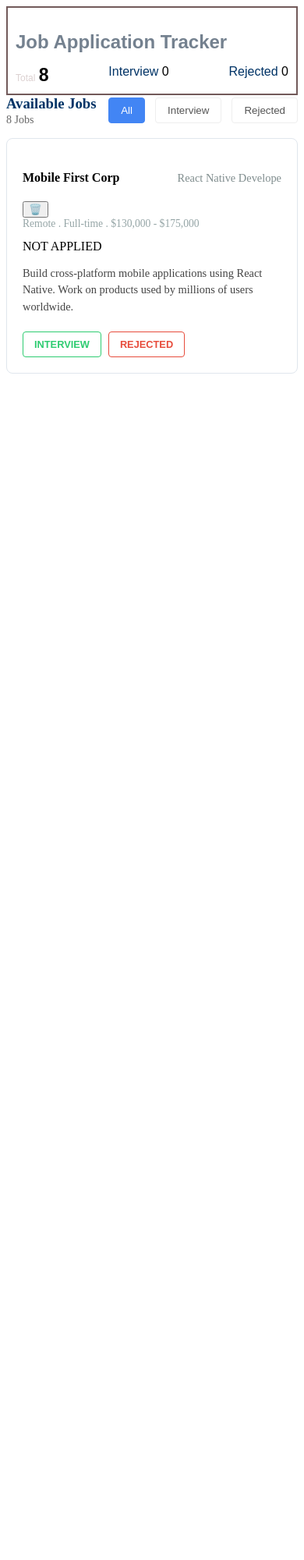
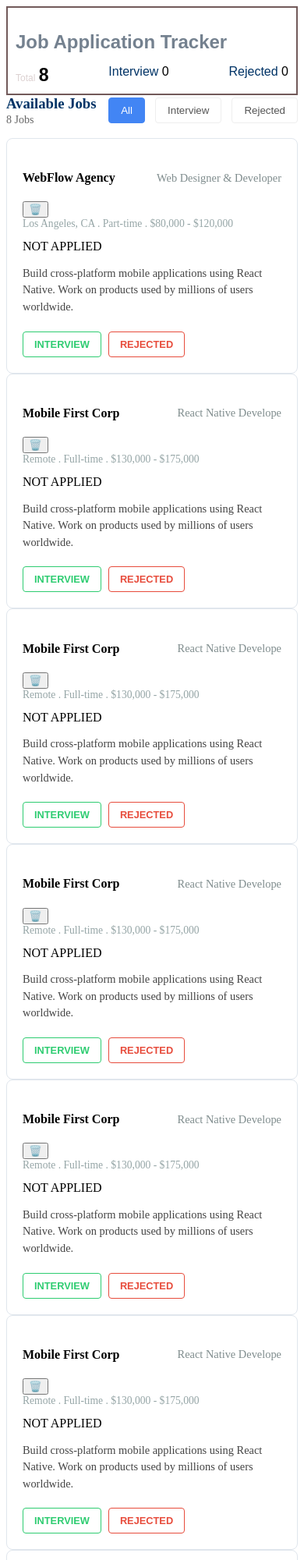
Before and after one commit to grabir2k27/Job-tracker, a plain HTML site: page index.html in a window 390 px wide. Shown: the top 2000 px of the page at 78% size. Before the commit the page ends 844 px from the top, so only its background shows below. Drawn offline with Linux system fonts and the light colour scheme.

Commit message:
all job card code

```diff
--- a/index.html
+++ b/index.html
@@ -39,7 +39,154 @@
         </div>
     </div>
 
+    <div class="all-card">
+    <div class="job-card">
+        <div class="card-header">
+        <h4>WebFlow Agency</h4>
+        <p class="job-title">Web Designer & Developer</p>
+    </div>
+    <button class="delete-btn" aria-label ="delete">🗑️
 
+</button>
+
+        <div class="job-meta">
+            <span>Los Angeles, CA</span> . <span>Part-time</span> . <span>$80,000 - $120,000</span>
+        </div>
+        <div class="statrus-badge not-applied">NOT APPLIED</div>
+        <p class="description">Build cross-platform mobile applications using React Native. Work on products used by millions of users worldwide.
+        </p>
+
+        <div class="card-actions">
+            <button class="action-btn interview">INTERVIEW</button>
+            <button class="action-btn rejected">REJECTED</button>
+        </div>
+        </div>
+    <div class="job-card">
+        <div class="card-header">
+        <h4>Mobile First Corp</h4>
+        <p class="job-title">React Native Develope</p>
+    </div>
+    <button class="delete-btn" aria-label ="delete">🗑️
+
+</button>
+
+        <div class="job-meta">
+            <span>Remote</span> . <span>Full-time</span> . <span>$130,000 - $175,000</span>
+        </div>
+        <div class="statrus-badge not-applied">NOT APPLIED</div>
+        <p class="description">Build cross-platform mobile applications using React Native. Work on products used by millions of users worldwide.
+        </p>
+
+        <div class="card-actions">
+            <button class="action-btn interview">INTERVIEW</button>
+            <button class="action-btn rejected">REJECTED</button>
+        </div>
+        </div>
+    <div class="job-card">
+        <div class="card-header">
+        <h4>Mobile First Corp</h4>
+        <p class="job-title">React Native Develope</p>
+    </div>
+    <button class="delete-btn" aria-label ="delete">🗑️
+
+</button>
+
+        <div class="job-meta">
+            <span>Remote</span> . <span>Full-time</span> . <span>$130,000 - $175,000</span>
+        </div>
+        <div class="statrus-badge not-applied">NOT APPLIED</div>
+        <p class="description">Build cross-platform mobile applications using React Native. Work on products used by millions of users worldwide.
+        </p>
+
+        <div class="card-actions">
+            <button class="action-btn interview">INTERVIEW</button>
+            <button class="action-btn rejected">REJECTED</button>
+        </div>
+        </div>
+    <div class="job-card">
+        <div class="card-header">
+        <h4>Mobile First Corp</h4>
+        <p class="job-title">React Native Develope</p>
+    </div>
+    <button class="delete-btn" aria-label ="delete">🗑️
+
+</button>
+
+        <div class="job-meta">
+            <span>Remote</span> . <span>Full-time</span> . <span>$130,000 - $175,000</span>
+        </div>
+        <div class="statrus-badge not-applied">NOT APPLIED</div>
+        <p class="description">Build cross-platform mobile applications using React Native. Work on products used by millions of users worldwide.
+        </p>
+
+        <div class="card-actions">
+            <button class="action-btn interview">INTERVIEW</button>
+            <button class="action-btn rejected">REJECTED</button>
+        </div>
+        </div>
+    <div class="job-card">
+        <div class="card-header">
+        <h4>Mobile First Corp</h4>
+        <p class="job-title">React Native Develope</p>
+    </div>
+    <button class="delete-btn" aria-label ="delete">🗑️
+
+</button>
+
+        <div class="job-meta">
+            <span>Remote</span> . <span>Full-time</span> . <span>$130,000 - $175,000</span>
+        </div>
+        <div class="statrus-badge not-applied">NOT APPLIED</div>
+        <p class="description">Build cross-platform mobile applications using React Native. Work on products used by millions of users worldwide.
+        </p>
+
+        <div class="card-actions">
+            <button class="action-btn interview">INTERVIEW</button>
+            <button class="action-btn rejected">REJECTED</button>
+        </div>
+        </div>
+    <div class="job-card">
+        <div class="card-header">
+        <h4>Mobile First Corp</h4>
+        <p class="job-title">React Native Develope</p>
+    </div>
+    <button class="delete-btn" aria-label ="delete">🗑️
+
+</button>
+
+        <div class="job-meta">
+            <span>Remote</span> . <span>Full-time</span> . <span>$130,000 - $175,000</span>
+        </div>
+        <div class="statrus-badge not-applied">NOT APPLIED</div>
+        <p class="description">Build cross-platform mobile applications using React Native. Work on products used by millions of users worldwide.
+        </p>
+
+        <div class="card-actions">
+            <button class="action-btn interview">INTERVIEW</button>
+            <button class="action-btn rejected">REJECTED</button>
+        </div>
+        </div>
+    <div class="job-card">
+        <div class="card-header">
+        <h4>Mobile First Corp</h4>
+        <p class="job-title">React Native Develope</p>
+    </div>
+    <button class="delete-btn" aria-label ="delete">🗑️
+
+</button>
+
+        <div class="job-meta">
+            <span>Remote</span> . <span>Full-time</span> . <span>$130,000 - $175,000</span>
+        </div>
+        <div class="statrus-badge not-applied">NOT APPLIED</div>
+        <p class="description">Build cross-platform mobile applications using React Native. Work on products used by millions of users worldwide.
+        </p>
+
+        <div class="card-actions">
+            <button class="action-btn interview">INTERVIEW</button>
+            <button class="action-btn rejected">REJECTED</button>
+        </div>
+        </div>
     <div class="job-card">
         <div class="card-header">
         <h4>Mobile First Corp</h4>
@@ -62,6 +209,8 @@
         </div>
         </div>
 
+        </div>
+
     <script src="script.js"></script>
 </body>
 </html>
--- a/style.css
+++ b/style.css
@@ -82,6 +82,9 @@ h2 {
     border-color: #4285f4;
 }
 
+.all-card {
+    gap: 30px;
+}
 
 .job-card {
     border: 1px solid #e0e6ed;
```
